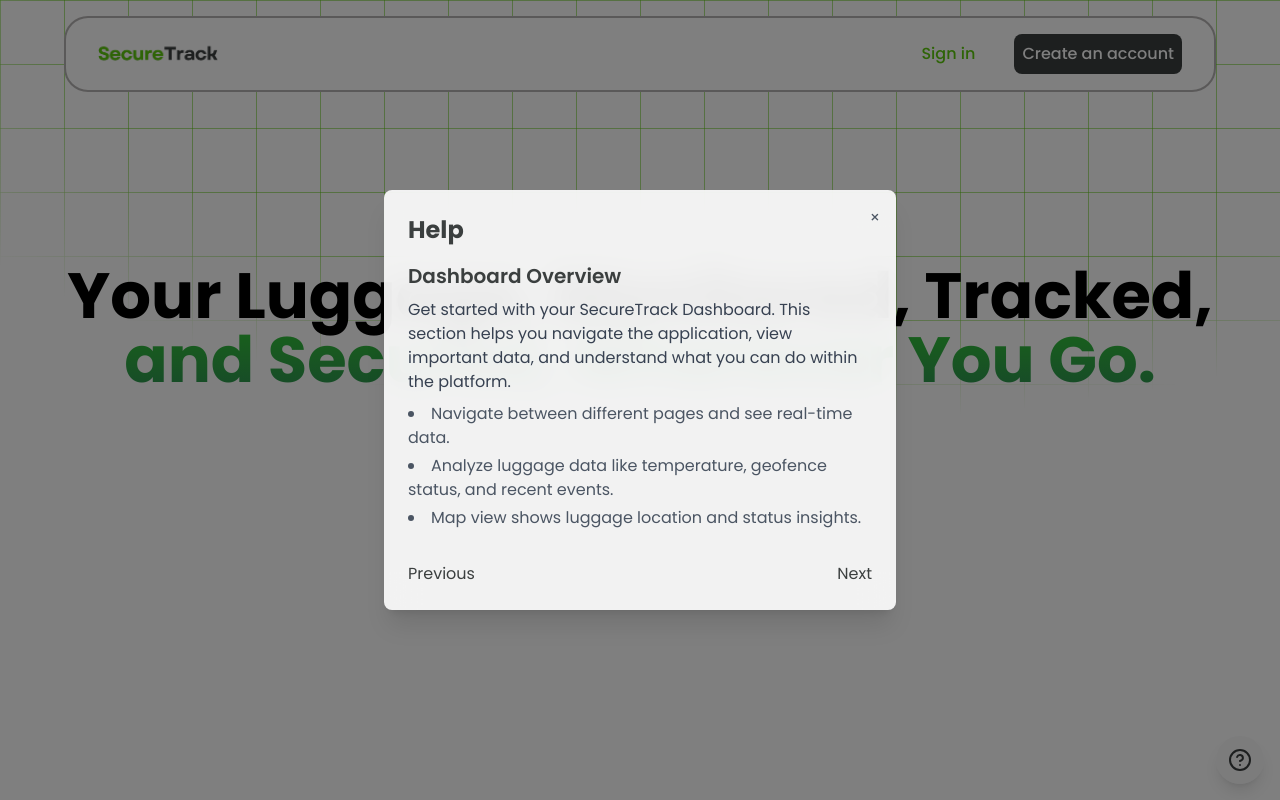
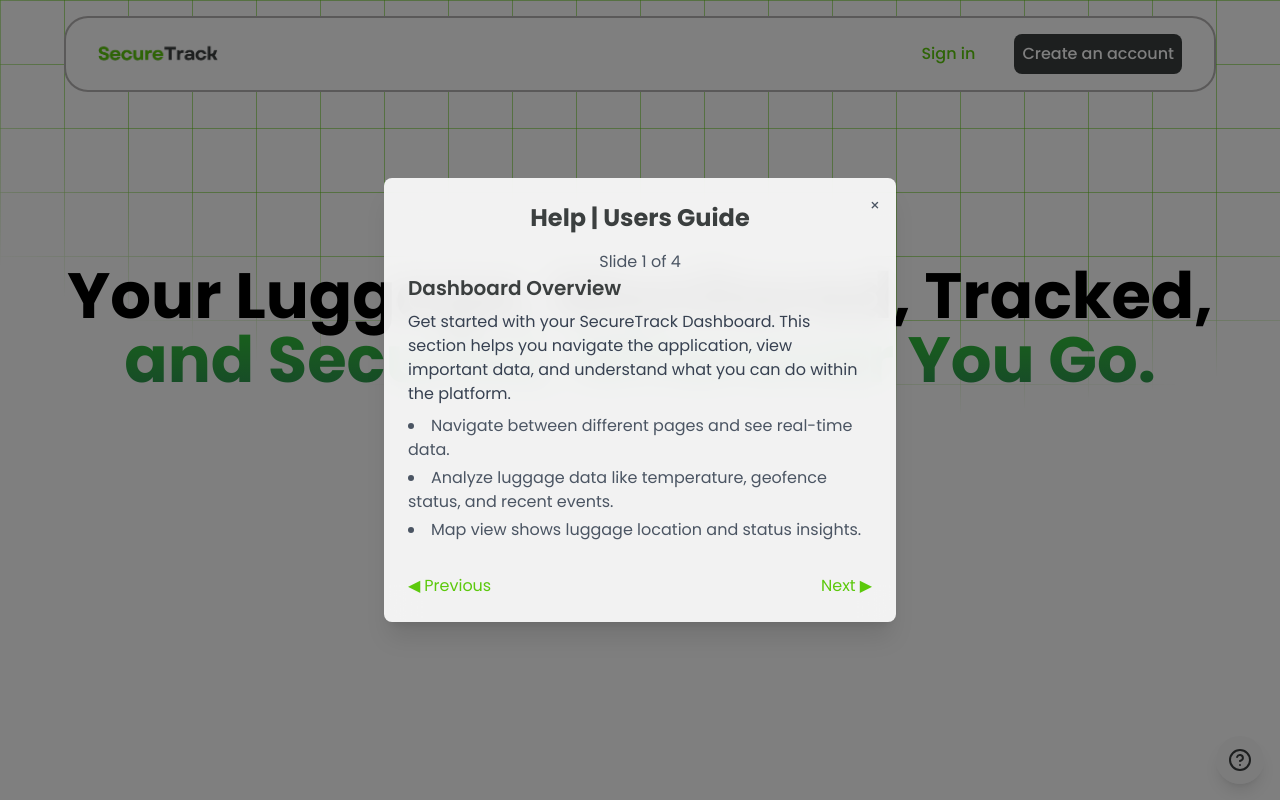
Before and after one commit to ygfest/secure-track-admin, a React (Vite) app in the folder client/: page / in a window 1280 px wide. Both pictures are taken after a click on the button 1240 px from the left and 760 px from the top of the page. Shown: the top 800 px of the page. Built offline with nearby package versions, Linux system fonts and the light colour scheme.

Commit message:
Modified the help modal, modified the buttons and added a slide display count

```diff
--- a/client/src/home/home.jsx
+++ b/client/src/home/home.jsx
@@ -250,8 +250,11 @@ export default function Home() {
               ×
             </button>
 
-            <div className="">
-              <h2 className="text-2xl font-bold text-secondary mb-4">Help</h2>
+            <div className="text-center">
+              <h2 className="text-2xl font-bold text-secondary mb-4">
+                Help | Users Guide
+              </h2>
+              <p className="text-gray-600">Slide {currentSlide + 1} of 4</p>
             </div>
 
             {/* Carousel Sections */}
@@ -368,20 +371,21 @@ export default function Home() {
             )}
 
             {/* Navigation Controls */}
-            <div className="flex justify-between mt-4">
+            <div className="flex justify-between items-center mt-4">
               <button
                 onClick={() => setCurrentSlide(currentSlide - 1)}
-                className="text-secondary"
+                className="flex items-center text-primary"
                 disabled={currentSlide === 0}
               >
-                Previous
+                <span className="mr-1">◀</span> Previous
               </button>
+
               <button
                 onClick={() => setCurrentSlide(currentSlide + 1)}
-                className="text-secondary"
+                className="flex items-center text-primary"
                 disabled={currentSlide === 3}
               >
-                Next
+                Next <span className="ml-1">▶</span>
               </button>
             </div>
           </div>
```
